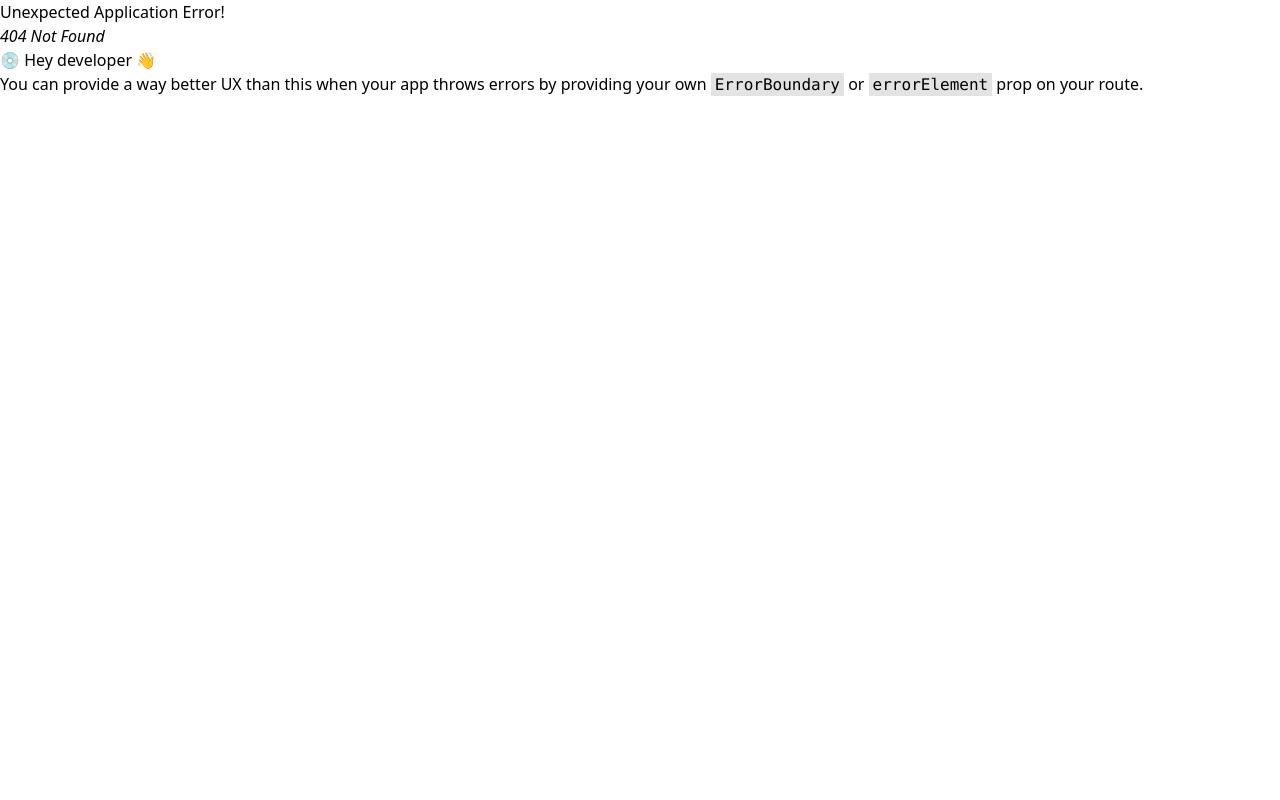
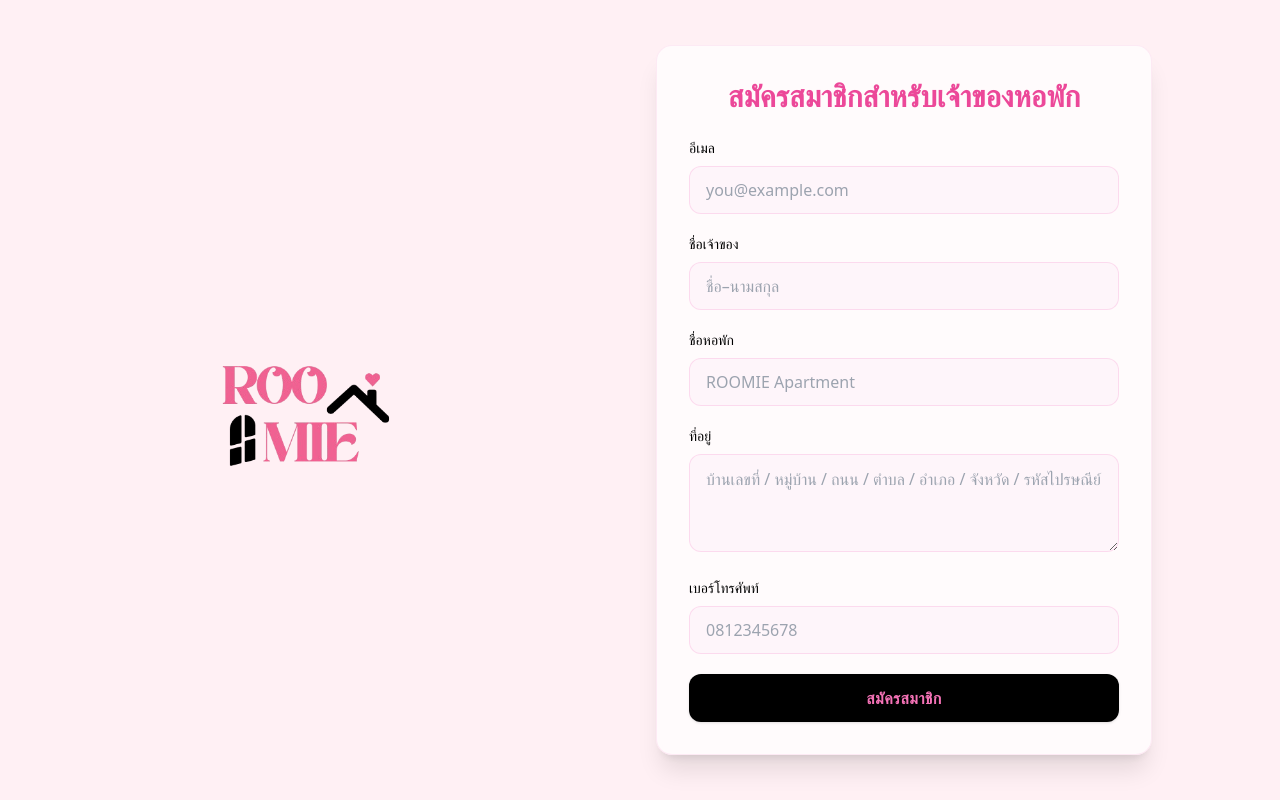
Before and after one commit to kukkik37479/project-dormitory, a React (Vite) app: page /sign in a window 1280 px wide. Before the commit this address had no page. Built offline with nearby package versions, Linux system fonts and the light colour scheme.

Commit message:
merge yeen into guggig (add Sign page)

```diff
--- /dev/null
+++ b/src/pages/Sign.tsx
@@ -0,0 +1,139 @@
+// src/components/Sign.tsx
+import { useState } from "react";
+import logosi from "../assets/logosi.png";
+
+export default function Sign() {
+  const [email, setEmail] = useState("");
+  const [ownerName, setOwnerName] = useState("");
+  const [dormname, setDormname] = useState("");
+  const [address, setAddress] = useState("");
+  const [phone, setPhone] = useState("");
+
+  const onSubmit = (e: React.FormEvent) => {
+    e.preventDefault();
+    // TODO: call API สมัครสมาชิกเจ้าของหอพัก
+    console.log({ email, ownerName, dormname, address, phone });
+  };
+
+  return (
+    <div className="min-h-screen bg-[#FFF0F4] text-black flex items-center justify-center p-4">
+      {/* มือถือ = 1 คอลัมน์, จอกว้าง = 2 คอลัมน์ */}
+      <div className="w-full max-w-5xl grid md:grid-cols-2 gap-8 items-center relative">
+        {/* โลโก้ */}
+        <div className="flex flex-col items-center md:items-start">
+          <img
+            src={logosi}
+            alt="App Logo"
+            className="h-24 w-auto md:h-64 lg:h-[20rem] object-contain select-none pointer-events-none"
+            draggable={false}
+          />
+        </div>
+
+        {/* ฟอร์มสมัคร */}
+        <div className="w-full">
+          <div className="backdrop-blur-sm bg-white/70 rounded-2xl shadow-xl border border-pink-200/40 p-6 sm:p-8">
+            <h1 className="text-2xl sm:text-3xl font-extrabold text-pink-500 text-center mb-6">
+              สมัครสมาชิกสำหรับเจ้าของหอพัก
+            </h1>
+
+            <form className="space-y-5" onSubmit={onSubmit}>
+              {/* Email */}
+              <div>
+                <label className="block text-sm font-medium mb-2">
+                  อีเมล
+                </label>
+                <input
+                  type="email"
+                  value={email}
+                  onChange={(e) => setEmail(e.target.value)}
+                  required
+                  autoComplete="email"
+                  placeholder="you@example.com"
+                  className="w-full h-12 rounded-xl border border-pink-200/70 bg-pink-100/30 px-4 outline-none focus:ring-2 focus:ring-pink-300"
+                />
+              </div>
+
+              {/* ชื่อเจ้าของ */}
+              <div>
+                <label className="block text-sm font-medium mb-2">
+                  ชื่อเจ้าของ
+                </label>
+                <input
+                  type="text"
+                  value={ownerName}
+                  onChange={(e) => setOwnerName(e.target.value)}
+                  required
+                  autoComplete="name"
+                  placeholder="ชื่อ–นามสกุล"
+                  className="w-full h-12 rounded-xl border border-pink-200/70 bg-pink-100/30 px-4 outline-none focus:ring-2 focus:ring-pink-300"
+                />
+              </div>
+
+              {/* ชื่อหอพัก */}
+              <div>
+                <label className="block text-sm font-medium mb-2">
+                  ชื่อหอพัก
+                </label>
+                <input
+                  type="text"
+                  value={dormname}
+                  onChange={(e) => setDormname(e.target.value)}
+                  required
+                  autoComplete="organization" // ให้เบราว์เซอร์ช่วยกรอกชื่อกิจการ/สถานที่
+                  placeholder="ROOMIE Apartment"
+                  className="w-full h-12 rounded-xl border border-pink-200/70 bg-pink-100/30 px-4 outline-none focus:ring-2 focus:ring-pink-300"
+                />
+              </div>
+
+              {/* ที่อยู่ */}
+              <div>
+                <label className="block text-sm font-medium mb-2">ที่อยู่</label>
+                <textarea
+                  className="w-full rounded-xl border px-4 py-3 bg-pink-100/30 border-pink-200/70 outline-none focus:ring-2 focus:ring-pink-300"
+                  rows={3}
+                  value={address}
+                  onChange={(e) => setAddress(e.target.value)}
+                  autoComplete="street-address"
+                  placeholder="บ้านเลขที่ / หมู่บ้าน / ถนน / ตำบล / อำเภอ / จังหวัด / รหัสไปรษณีย์"
+                  required
+                />
+              </div>
+
+              {/* เบอร์โทรศัพท์ */}
+              <div>
+                <label className="block text-sm font-medium mb-2">
+                  เบอร์โทรศัพท์
+                </label>
+                <input
+                  type="tel"
+                  value={phone}
+                  onChange={(e) => setPhone(e.target.value)}
+                  required
+                  autoComplete="tel"
+                  inputMode="numeric"
+                  pattern="^[0-9]{9,10}$"      // ไทยส่วนใหญ่ 10 หลัก
+                  maxLength={10}
+                  title="กรอกตัวเลข 9–10 หลัก"
+                  placeholder="0812345678"
+                  className="w-full h-12 rounded-xl border border-pink-200/70 bg-pink-100/30 px-4 outline-none focus:ring-2 focus:ring-pink-300"
+                />
+              </div>
+
+              <button
+                type="submit"
+                className="w-full h-12 rounded-xl bg-black text-pink-400 font-extrabold tracking-wide shadow hover:opacity-90"
+              >
+                สมัครสมาชิก
+              </button>
+
+              {/* ถ้าต้องการปุ่มไปหน้าเข้าสู่ระบบ */}
+              {/* <Link to="/login" className="block text-center font-semibold hover:underline">
+                มีบัญชีอยู่แล้ว? เข้าสู่ระบบ
+              </Link> */}
+            </form>
+          </div>
+        </div>
+      </div>
+    </div>
+  );
+}
--- a/src/router.tsx
+++ b/src/router.tsx
@@ -2,13 +2,13 @@
 import { createBrowserRouter } from "react-router-dom";
 import Homepage from "./pages/Homepage";
 import Login from "./pages/Login";
-// import Sign from "./pages/Sign";
+import Sign from "./pages/Sign";
 import Rooms from "./pages/Rooms";
 
 const router = createBrowserRouter([
   { path: "/", element: <Homepage /> },
   { path: "/login", element: <Login /> },
-  // { path: "/sign", element: <Sign /> },
+  { path: "/sign", element: <Sign /> },
   { path: "/rooms", element: <Rooms /> },
 ]);
 
```
